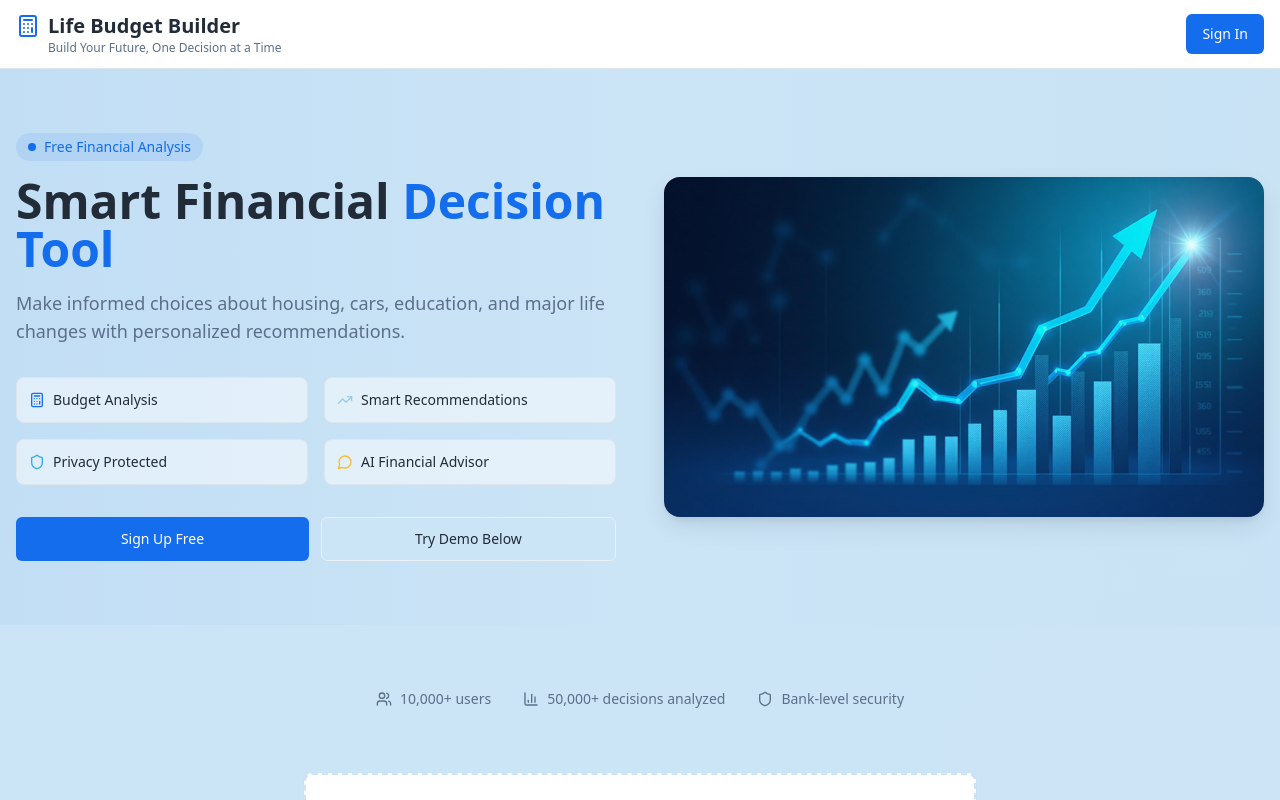
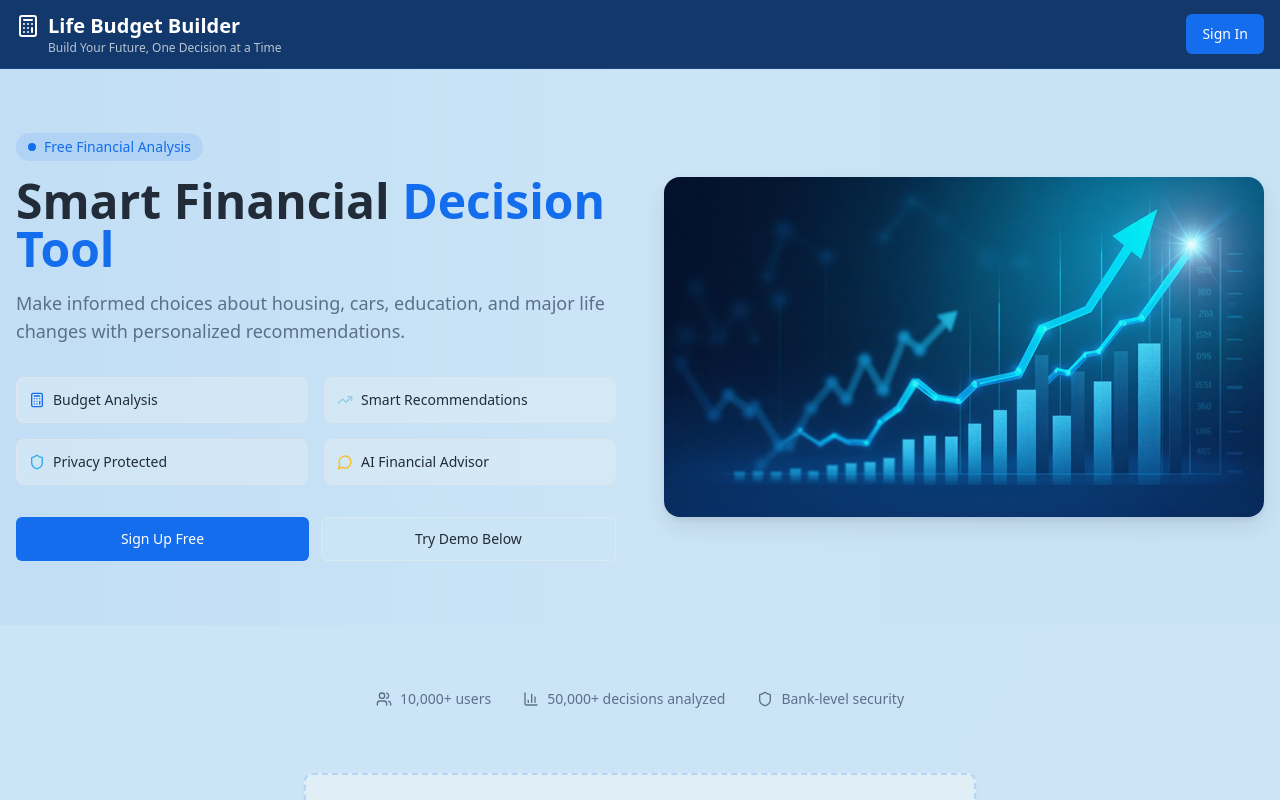
Before and after one commit to brandongoatt/life-budget-builder, a React (Vite) app: page / in a window 1280 px wide. Shown: the top 800 px of the page. Built offline with nearby package versions, Linux system fonts and the light colour scheme; the HTML template or start-up script is replaced by a standard one.

Commit message:
Refactor color theme

```diff
--- a/src/components/Navigation.tsx
+++ b/src/components/Navigation.tsx
@@ -21,14 +21,14 @@ export default function Navigation({ userProfile }: NavigationProps) {
   };
 
   return (
-    <nav className="bg-card border-b border-border px-4 py-3">
+    <nav className="bg-[hsl(215,70%,25%)] border-b border-[hsl(215,70%,30%)] px-4 py-3">
       <div className="max-w-7xl mx-auto flex justify-between items-center">
         <div className="flex flex-col">
           <div className="flex items-center space-x-2">
-            <Calculator className="h-6 w-6 text-primary" />
-            <h1 className="text-xl font-bold text-foreground">Life Budget Builder</h1>
+            <Calculator className="h-6 w-6 text-white" />
+            <h1 className="text-xl font-bold text-white">Life Budget Builder</h1>
           </div>
-          <p className="text-xs text-muted-foreground ml-8">Build Your Future, One Decision at a Time</p>
+          <p className="text-xs text-white/70 ml-8">Build Your Future, One Decision at a Time</p>
         </div>
 
         <div className="flex items-center space-x-4">
--- a/src/index.css
+++ b/src/index.css
@@ -11,7 +11,7 @@ All colors MUST be HSL.
     --background: 205 70% 88%;
     --foreground: 215 25% 18%;
 
-    --card: 0 0% 100%;
+    --card: 200 50% 92%;
     --card-foreground: 215 25% 18%;
 
     --popover: 0 0% 100%;
@@ -33,7 +33,7 @@ All colors MUST be HSL.
     --destructive-foreground: 0 0% 100%;
 
     --border: 210 30% 90%;
-    --input: 210 30% 94%;
+    --input: 200 50% 90%;
     --ring: 215 85% 50%;
 
     /* Custom financial app colors */
```
